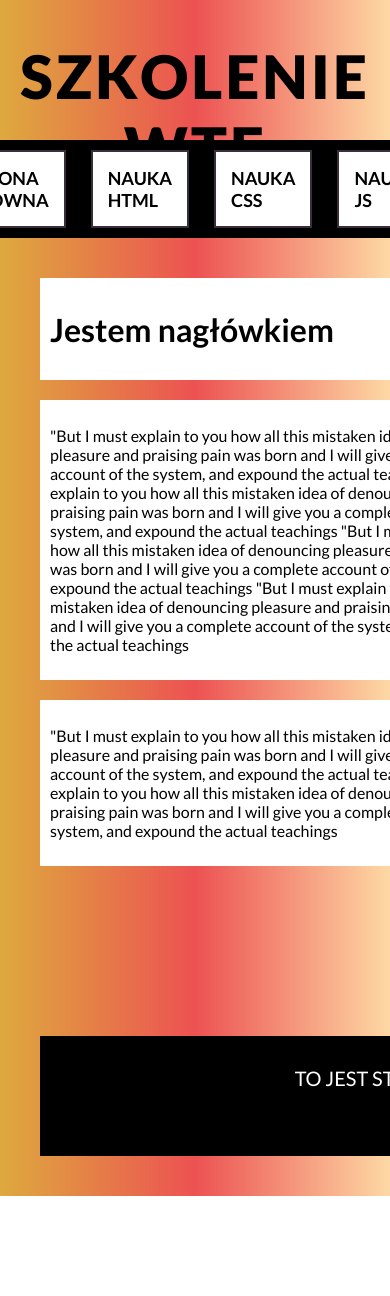
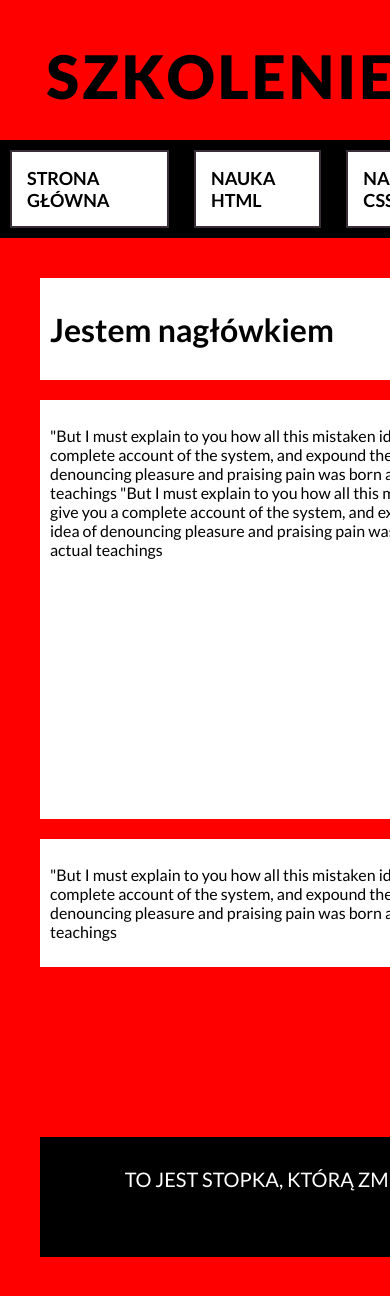
Before and after one commit to karolina-ciebiada/homepage-wtf, a website: page naukacss.html in a window 390 px wide. Shown: the top 1296 px of the page. Before the commit the page ends 1196 px from the top, so only its background shows below. Drawn offline with Linux system fonts and the light colour scheme.

Commit message:
initial node

```diff
--- a/style.css
+++ b/style.css
@@ -71,6 +71,15 @@ border-bottom:2px solid black;
 width:960px;
 margin:20px auto 0 auto;
 }
+.article__title::before {
+content:"";
+display:inline-block;
+width: 10px;
+height:10px;
+border-radius:50%;
+background-color: black;
+margin-right:4px;
+}
 .article__content{
     width:960px;
     margin:10px auto 0 auto;
@@ -116,7 +125,7 @@ margin:20px auto 0 auto;
     "article aside"
     "articlee asidee"
     "footer footer";
-    grid-template-columns: 1fr 1fr;
+    grid-template-columns: 1fr 300px;
     column-gap:10px;
     row-gap:20px;
 
@@ -148,3 +157,46 @@ margin:20px auto 0 auto;
     background: #fff;
     padding:10px;
 }
+
+@media screen and (max-width:600px){
+body{
+    background:red;
+}
+.navigation__mobile{
+    display:none;
+}
+.header{
+max-width:600px;
+}
+.footer{
+    max-width:600px;
+}
+.main{
+    margin-top:40px;
+    margin: 40px;
+    max-width:600px;
+    display:grid;
+    grid-template-areas: "heade__box heade__box "
+    "article aside"
+    "articlee asidee"
+    "footer footer";
+    grid-template-columns: 1fr 100px;
+    column-gap:10px;
+    row-gap:20px;
+
+}
+
+}
+@media screen and (max-width:768px){
+    .navigation{
+        min-width:600px;
+    }
+    .header{
+        min-width:600px;
+        }
+        .footer{
+            min-width:600px;
+        }
+
+
+    }
```
Also changed, not shown: index.html (+1 -1 lines), package.json (added, +22 -0 lines), 2 other files.
